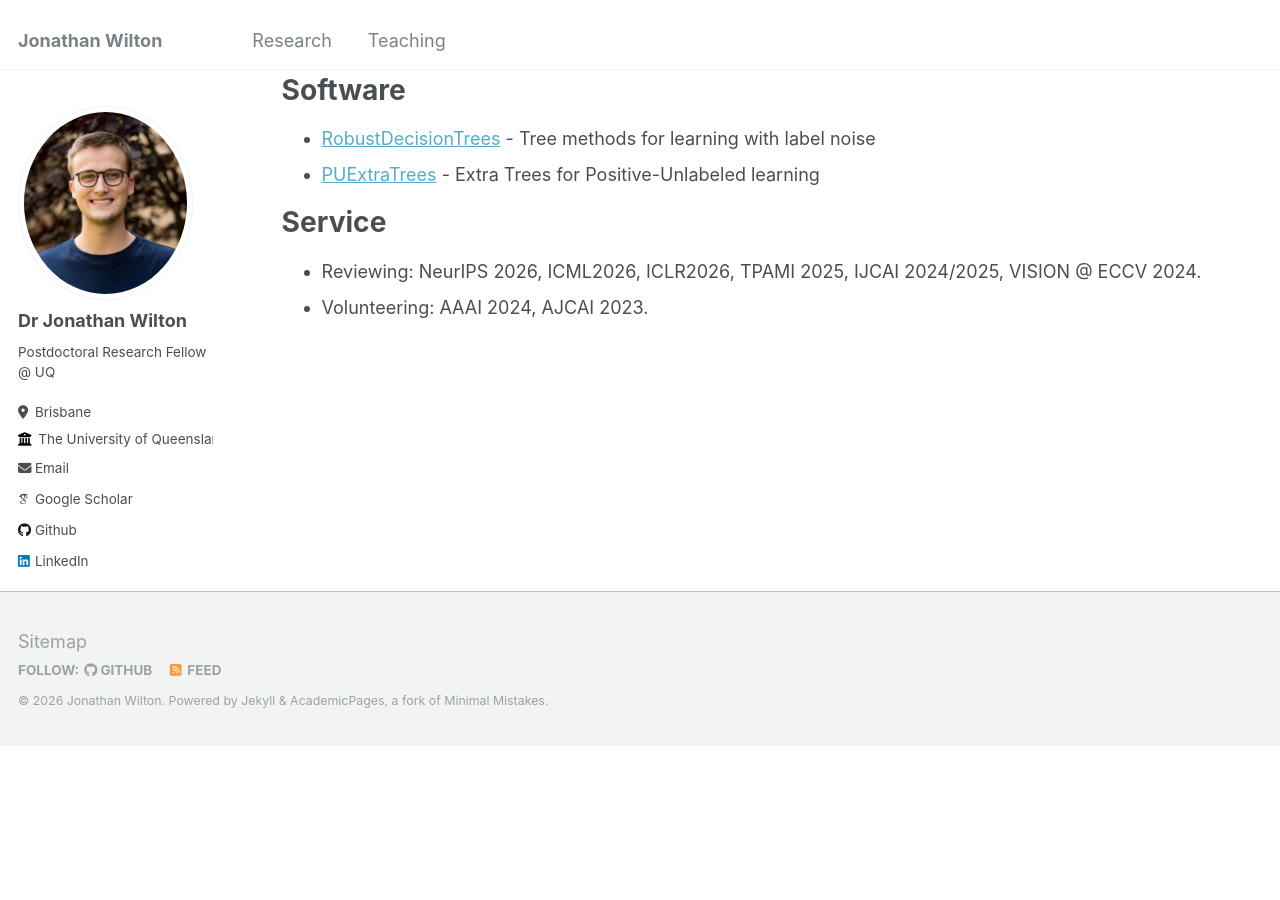
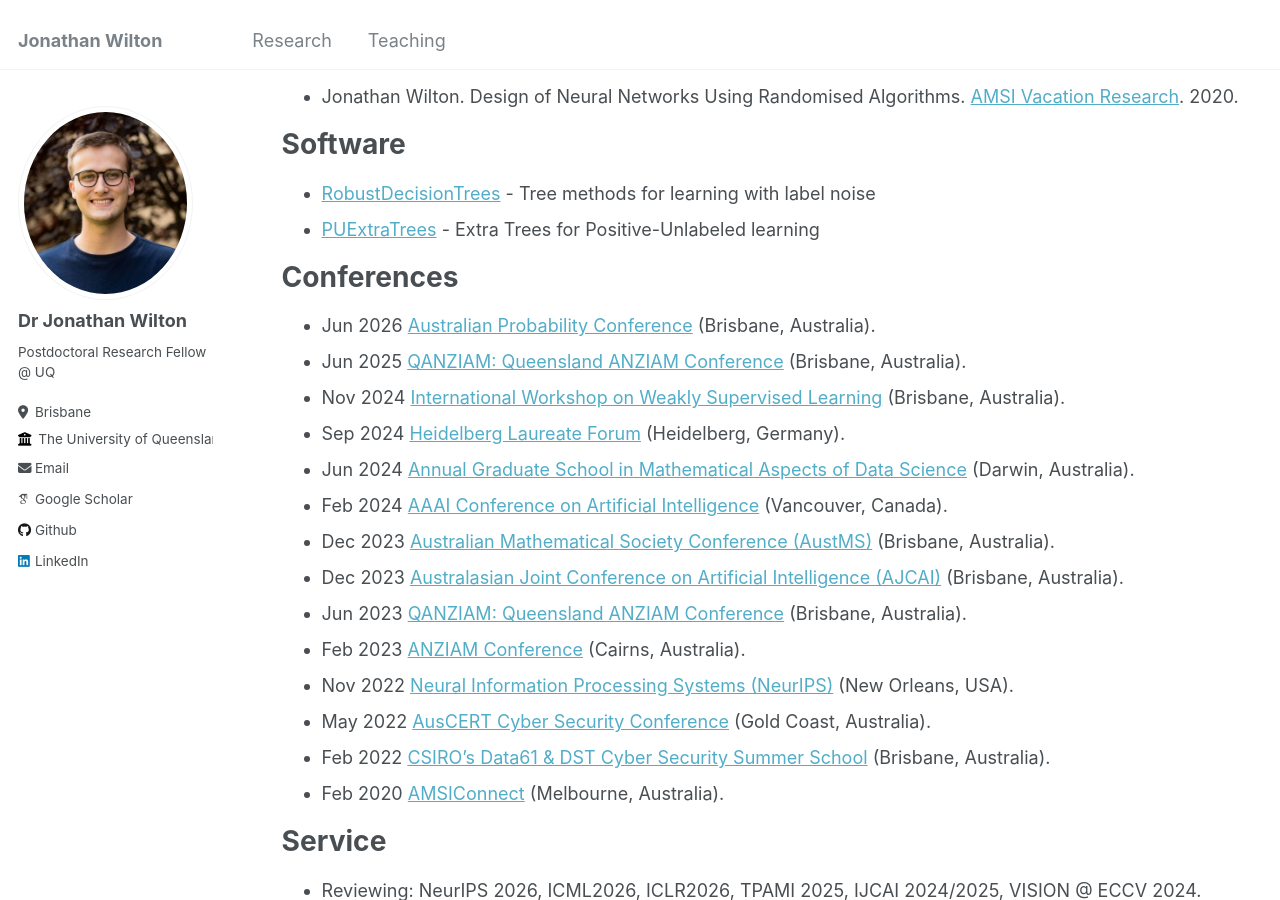
Before and after one commit to jonathanwilton/jonathanwilton.github.io, a Jekyll site: the page built from _research/research.md, in a window 1280 px wide and 900 px high, scrolled down 483 px. Built offline with Jekyll 4.4.1, drawn with Linux system fonts in a browser that asks for light colours; some web fonts are replaced; before the commit the page ends 1230 px from its top, so only the background shows below that; some of the changed text lies outside the part shown.

Commit message:
Update research.md with conferences and new content
Added a conferences section with upcoming events and updated the publication list.

```diff
--- a/_research/research.md
+++ b/_research/research.md
@@ -6,6 +6,8 @@ author_profile: true
 ---
 
 {% include base_path %}
+
+See Google Scholar for up to date list of publications.
 
 Papers
 ======
@@ -23,6 +25,23 @@ Software
 * [RobustDecisionTrees](https://github.com/jonathanwilton/RobustDecisionTrees) - Tree methods for learning with label noise
 * [PUExtraTrees](https://github.com/jonathanwilton/PUExtraTrees) - Extra Trees for Positive-Unlabeled learning
 
+Conferences
+======
+* Jun 2026 [Australian Probability Conference](https://australian-probability-conferences.github.io/apc2026/) (Brisbane, Australia).
+* Jun 2025 [QANZIAM: Queensland ANZIAM Conference](https://qanziam.github.io/past_conferences/conference_2025/) (Brisbane, Australia).
+* Nov 2024 [International Workshop on Weakly Supervised Learning](https://wsl-workshop.github.io/wsl24.html) (Brisbane, Australia).
+* Sep 2024 [Heidelberg Laureate Forum](https://www.heidelberg-laureate-forum.org/forum/11th-hlf-2024/) (Heidelberg, Germany).
+* Jun 2024 [Annual Graduate School in Mathematical Aspects of Data Science](https://www.anu.edu.au/alumni/events/annual-graduate-school-in-mathematical-aspects-of-data-science) (Darwin, Australia).
+* Feb 2024 [AAAI Conference on Artificial Intelligence](https://aaai.org/conference/aaai/aaai-24/) (Vancouver, Canada).
+* Dec 2023 [Australian Mathematical Society Conference (AustMS)](https://austms2023.smp.uq.edu.au/) (Brisbane, Australia).
+* Dec 2023 [Australasian Joint Conference on Artificial Intelligence (AJCAI)](https://ajcai2023.org/) (Brisbane, Australia).
+* Jun 2023 [QANZIAM: Queensland ANZIAM Conference](https://qanziam.github.io/past_conferences/QANZIAM2023Booklet.pdf) (Brisbane, Australia).
+* Feb 2023 [ANZIAM Conference](https://smp.uq.edu.au/anziam-2023) (Cairns, Australia).
+* Nov 2022 [Neural Information Processing Systems (NeurIPS)](https://neurips.cc/Conferences/2022) (New Orleans, USA).
+* May 2022 [AusCERT Cyber Security Conference](https://conference.auscert.org.au/) (Gold Coast, Australia).
+* Feb 2022 [CSIRO’s Data61 & DST Cyber Security Summer School](https://research.csiro.au/csss/) (Brisbane, Australia).
+* Feb 2020 [AMSIConnect](https://srs.amsi.org.au/) (Melbourne, Australia).
+
 Service
 ======
 * Reviewing: NeurIPS 2026, ICML2026, ICLR2026, TPAMI 2025, IJCAI 2024/2025, VISION @ ECCV 2024.
```
